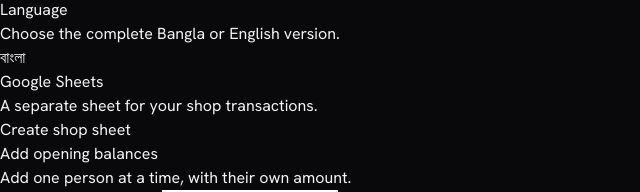
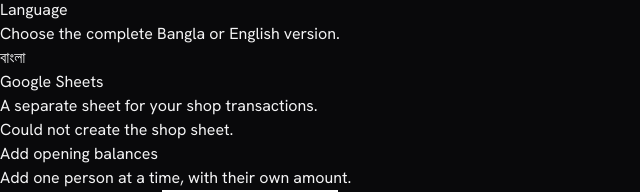
Before and after one commit to britsync07-prog/nexdesk, a Next.js app: page /settings in a window 1280 px wide. Shown: the part 602-794 px from the top of the page, without its empty margins (0-640 px from the left). Built offline with nearby package versions, Linux system fonts and the light colour scheme; no server answers.

Commit message:
fix: create shop sheet automatically from settings

```diff
--- a/src/components/shop-sheet-link.tsx
+++ b/src/components/shop-sheet-link.tsx
@@ -4,8 +4,7 @@
 
 export function ShopSheetLink() {
   const { language } = useShopLanguage(); const bn = language === "bn";
-  const [link, setLink] = useState<string | null>(null); const [loading, setLoading] = useState(false);
-  useEffect(() => { fetch("/api/shop/sheet").then((response) => response.json()).then((data) => setLink(data.webViewLink || null)).catch(() => {}); }, []);
-  async function create() { setLoading(true); const data = await fetch("/api/shop/sheet", { method: "POST" }).then((response) => response.json()); setLink(data.webViewLink || null); setLoading(false); }
-  return <section className="mt-6 rounded-lg border border-[#e6e6e6] bg-white p-5"><h2 className="font-medium">{bn ? "গুগল শিটস" : "Google Sheets"}</h2><p className="mt-1 text-sm text-[#6b6b6b]">{bn ? "দোকানের লেনদেনের আলাদা শিট।" : "A separate sheet for your shop transactions."}</p>{link ? <a href={link} target="_blank" rel="noreferrer" className="mt-4 inline-flex h-10 items-center rounded-md bg-[#141414] px-4 text-sm font-medium text-white">{bn ? "শিট খুলুন" : "Open shop sheet"}</a> : <button onClick={create} disabled={loading} className="mt-4 h-10 rounded-md bg-[#141414] px-4 text-sm font-medium text-white disabled:opacity-50">{loading ? (bn ? "তৈরি হচ্ছে…" : "Creating…") : (bn ? "শিট তৈরি করুন" : "Create shop sheet")}</button>}</section>;
+  const [link, setLink] = useState<string | null>(null); const [loading, setLoading] = useState(true);
+  useEffect(() => { fetch("/api/shop/sheet", { method: "POST" }).then((response) => response.json()).then((data) => setLink(data.webViewLink || null)).catch(() => {}).finally(() => setLoading(false)); }, []);
+  return <section className="mt-6 rounded-lg border border-[#e6e6e6] bg-white p-5"><h2 className="font-medium">{bn ? "গুগল শিটস" : "Google Sheets"}</h2><p className="mt-1 text-sm text-[#6b6b6b]">{bn ? "দোকানের লেনদেনের আলাদা শিট।" : "A separate sheet for your shop transactions."}</p>{loading ? <p className="mt-4 text-sm text-[#6b6b6b]">{bn ? "শিট তৈরি হচ্ছে…" : "Preparing shop sheet…"}</p> : link ? <a href={link} target="_blank" rel="noreferrer" className="mt-4 inline-flex h-10 items-center rounded-md bg-[#141414] px-4 text-sm font-medium text-white">{bn ? "শিট খুলুন" : "Open shop sheet"}</a> : <p className="mt-4 text-sm text-[#c4242a]">{bn ? "শিট তৈরি করা যায়নি।" : "Could not create the shop sheet."}</p>}</section>;
 }
```
